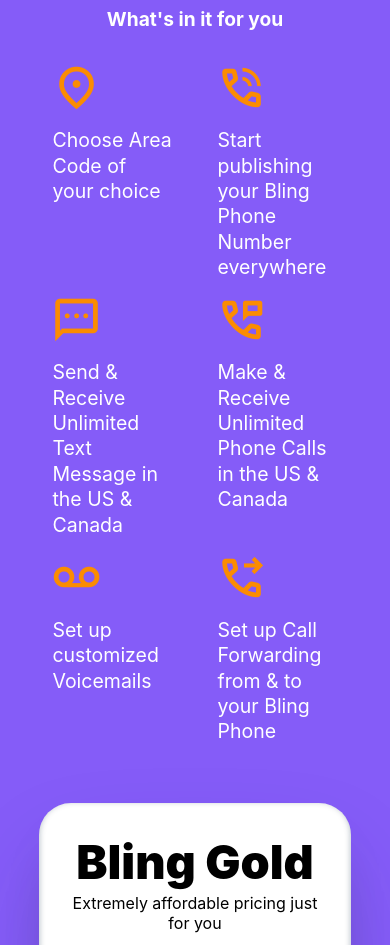
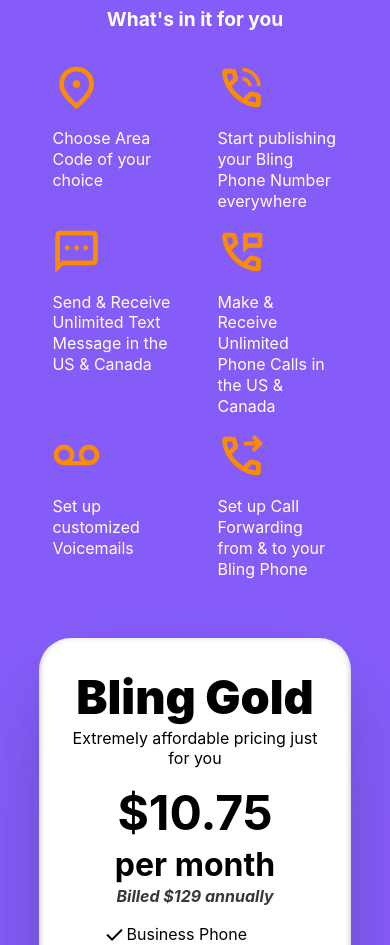
Before and after one commit to hugostanley/bling-business_phone, a plain HTML site: page index.html in a window 390 px wide. Shown: the part 1460-2405 px from the top of the page. Drawn offline with nearby package versions, Linux system fonts and the light colour scheme.

Commit message:
Refactor styles

```diff
--- a/styles/app.css
+++ b/styles/app.css
@@ -123,7 +123,7 @@
 
 span+span {
 	color: white;
-	font-size: clamp(1rem,5vw,1.3rem);
+	font-size: clamp(1rem,4vw,1.3rem);
 }
 
 .product-dec_con {
```
